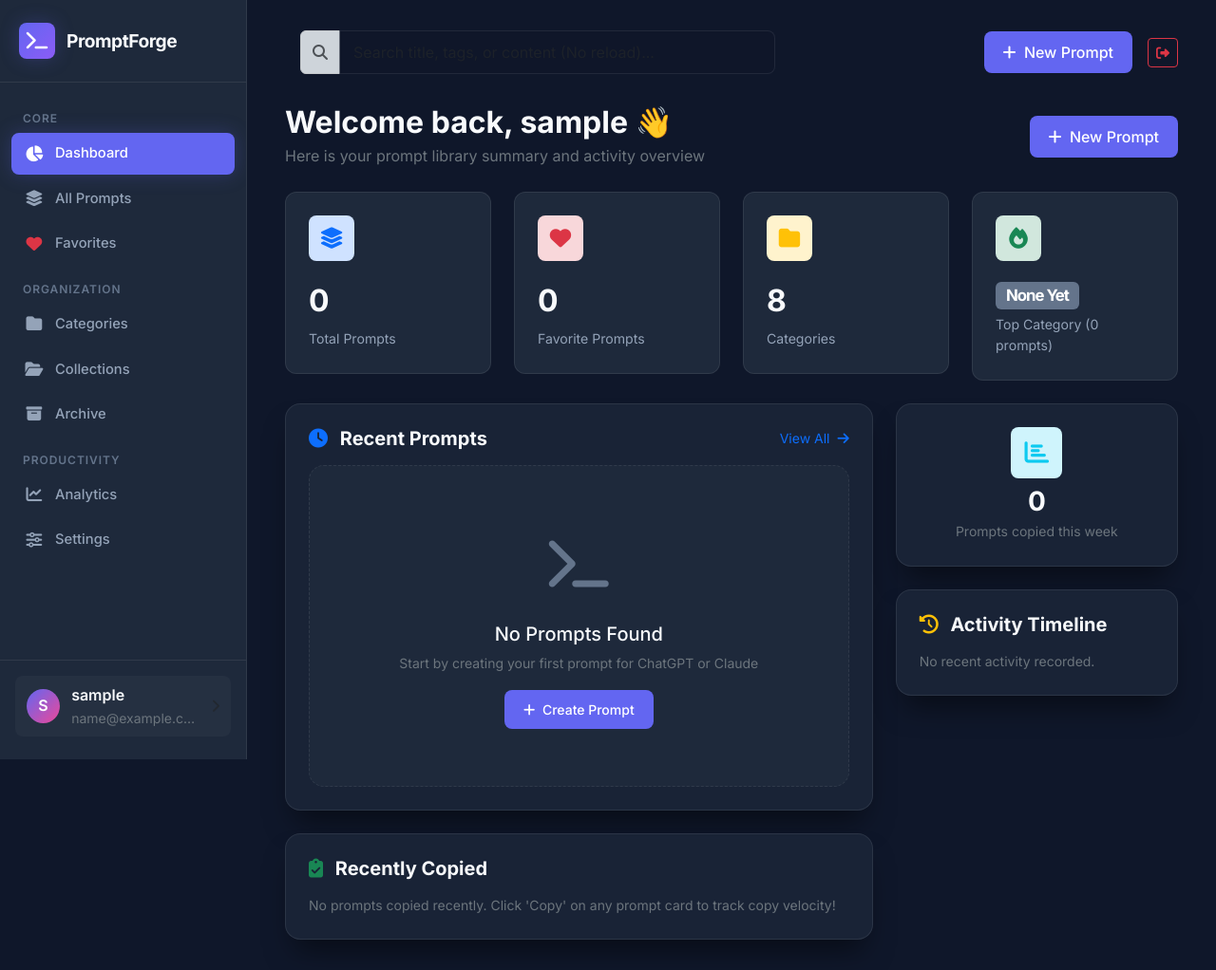
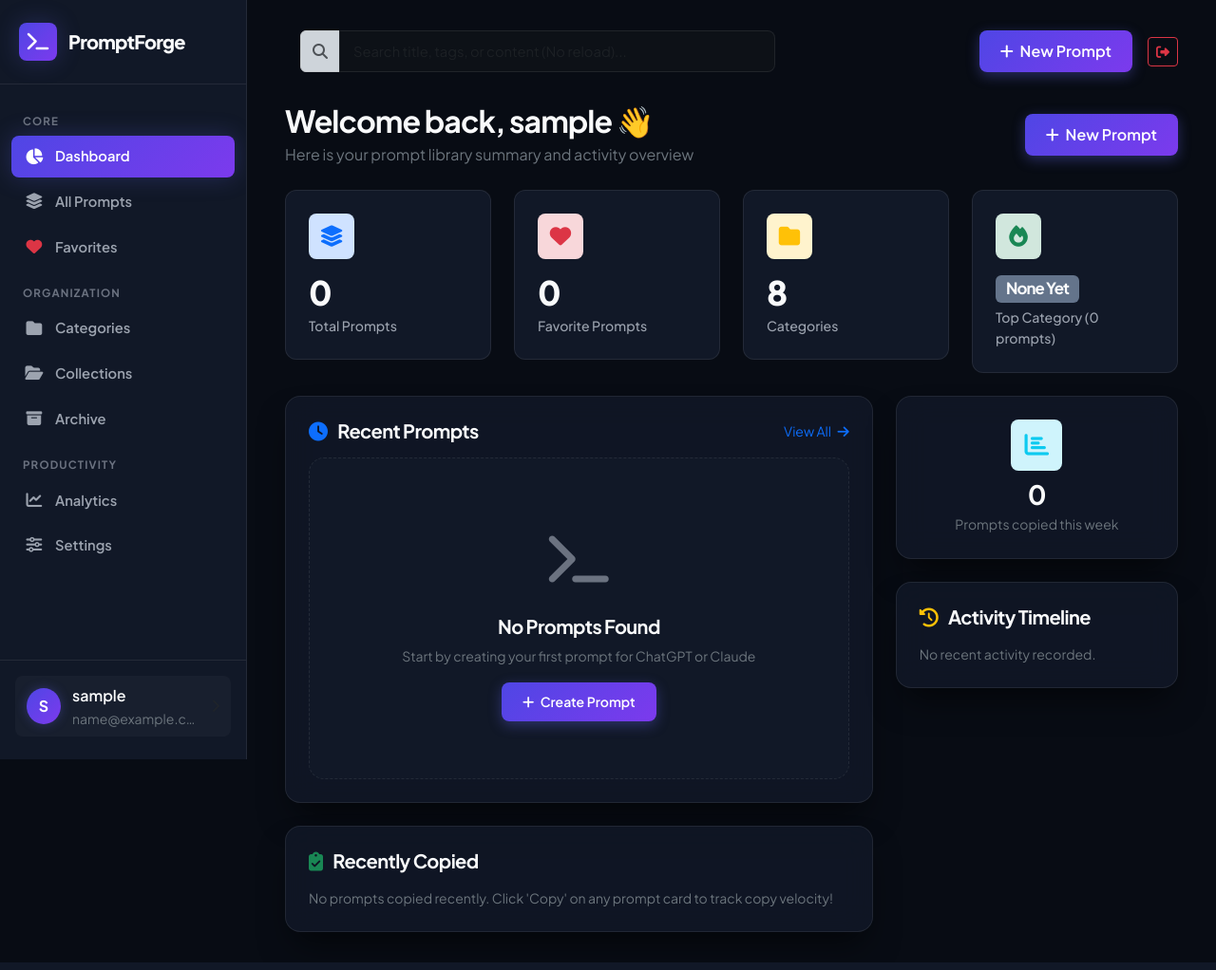
Before and after one commit to A-Rakin/AI-Prompt-Manager, a Flask app: page / in a window 1280 px wide. Shown: the whole page at 95% size. Run offline with Flask 3, Linux system fonts and the light colour scheme; the visitor is signed in with stand-in values (Sample User, id 1); data comes from the database, SQL or seed files in the repository; both versions use the stored data as it was after the commit; data that the repository does not hold is empty; some libraries are stand-ins or nearby versions.

Commit message:
New Look UI

```diff
--- a/app/static/css/style.css
+++ b/app/static/css/style.css
@@ -1,59 +1,64 @@
 /* ==============================================================================
-   PromptForge - Notion / Linear Inspired Modern Dark Glassmorphic Design System
+   PromptForge - Premium Dark Glassmorphic Design System
    ==============================================================================
-   Design Principles:
-   1. Minimalist layout inspired by Notion, Linear, Raycast, and Vercel Dashboards.
-   2. Glassmorphism: Semi-transparent backgrounds with backdrop blur filters (`backdrop-filter: blur(12px)`).
-   3. Curated Dark Color Palette:
-      - Primary Background: #0F172A (Deep Slate Navy)
-      - Card / Surface Background: #1E293B (Dark Slate Surface)
-      - Accent Color: #6366F1 (Indigo / Purple)
-      - Text Primary: #F8FAFC (Clean Off-White)
-      - Muted Text: #94A3B8 (Slate Gray)
-      - Border / Dividers: rgba(255, 255, 255, 0.08)
-   4. Typography: Modern sans-serif stack (Inter / Outfit / system-ui).
+   Design Aesthetics & Principles:
+   1. Typography: Powered by Google Fonts 'Plus Jakarta Sans' for ultra-crisp UI text
+      and 'Fira Code' for code snippet prompts.
+   2. Modern Dark Color Palette (Raycast / Vercel / Linear inspired):
+      - Deep Obsidian Background: #080C14
+      - Slate Surface Cards: #111827
+      - Glass Panel Background: rgba(17, 24, 39, 0.85)
+      - Electric Violet/Indigo Accent: #6366F1 with gradient highlights
+      - Primary Text: #F9FAFB (Cool Off-White)
+      - Secondary Text: #9CA3AF (Muted Slate)
+      - Borders: rgba(255, 255, 255, 0.08)
    ============================================================================== */
 
-@import url('https://fonts.googleapis.com/css2?family=Inter:wght@300;400;500;600;700&family=JetBrains+Mono:wght@400;500&display=swap');
+@import url('https://fonts.googleapis.com/css2?family=Fira+Code:wght@400;500;600&family=Plus+Jakarta+Sans:wght@300;400;500;600;700;800&display=swap');
 
 :root {
   /* Dynamic CSS Custom Properties for user theme customization */
-  --bg-primary: #0F172A;
-  --bg-surface: #1E293B;
-  --bg-glass: rgba(30, 41, 59, 0.75);
+  --bg-primary: #080C14;
+  --bg-surface: #111827;
+  --bg-glass: rgba(17, 24, 39, 0.85);
+  --bg-card-hover: #1F2937;
   --border-color: rgba(255, 255, 255, 0.08);
+  --border-color-glow: rgba(99, 102, 241, 0.4);
   --accent-color: #6366F1;
   --accent-hover: #4F46E5;
-  --text-primary: #F8FAFC;
-  --text-secondary: #94A3B8;
-  --text-muted: #64748B;
-  --success-color: #22C55E;
-  --danger-color: #EF4444;
+  --accent-gradient: linear-gradient(135deg, #4F46E5 0%, #7C3AED 100%);
+  --text-primary: #F9FAFB;
+  --text-secondary: #9CA3AF;
+  --text-muted: #6B7280;
+  --success-color: #10B981;
+  --danger-color: #F43F5E;
   --warning-color: #F59E0B;
   --info-color: #06B6D4;
-  --font-family: 'Inter', -apple-system, BlinkMacSystemFont, sans-serif;
-  --font-code: 'JetBrains Mono', monospace;
+  --font-family: 'Plus Jakarta Sans', -apple-system, BlinkMacSystemFont, 'Segoe UI', Roboto, sans-serif;
+  --font-code: 'Fira Code', 'JetBrains Mono', monospace;
   --radius-lg: 16px;
   --radius-md: 12px;
   --radius-sm: 8px;
-  --shadow-lg: 0 20px 30px -10px rgba(0, 0, 0, 0.5);
-  --shadow-glow: 0 0 20px rgba(99, 102, 241, 0.25);
+  --shadow-lg: 0 20px 35px -10px rgba(0, 0, 0, 0.6);
+  --shadow-glow: 0 0 25px rgba(99, 102, 241, 0.25);
   --sidebar-width: 260px;
 }
 
 /* Light Theme Overrides (When user selects Light Mode in Settings) */
 [data-theme="light"] {
-  --bg-primary: #F1F5F9;
+  --bg-primary: #F8FAFC;
   --bg-surface: #FFFFFF;
-  --bg-glass: rgba(255, 255, 255, 0.85);
+  --bg-glass: rgba(255, 255, 255, 0.9);
+  --bg-card-hover: #F1F5F9;
   --border-color: rgba(0, 0, 0, 0.08);
+  --border-color-glow: rgba(99, 102, 241, 0.3);
   --text-primary: #0F172A;
   --text-secondary: #475569;
   --text-muted: #94A3B8;
   --shadow-lg: 0 10px 25px -5px rgba(0, 0, 0, 0.08);
 }
 
-/* Global Reset & Body Styling */
+/* Global Reset & Typography */
 * {
   box-sizing: border-box;
   margin: 0;
@@ -67,6 +72,15 @@ body {
   min-height: 100vh;
   overflow-x: hidden;
   line-height: 1.6;
+  -webkit-font-smoothing: antialiased;
+  -moz-osx-font-smoothing: grayscale;
+}
+
+h1, h2, h3, h4, h5, h6 {
+  font-family: var(--font-family);
+  letter-spacing: -0.03em;
+  font-weight: 700;
+  color: var(--text-primary);
 }
 
 /* Custom Scrollbar */
@@ -85,11 +99,11 @@ body {
   background: rgba(255, 255, 255, 0.3);
 }
 
-/* Glassmorphism Container Classes */
+/* Glassmorphism Containers & Cards */
 .glass-panel {
   background: var(--bg-glass);
-  backdrop-filter: blur(12px);
-  -webkit-backdrop-filter: blur(12px);
+  backdrop-filter: blur(16px);
+  -webkit-backdrop-filter: blur(16px);
   border: 1px solid var(--border-color);
   border-radius: var(--radius-lg);
   box-shadow: var(--shadow-lg);
@@ -137,9 +152,9 @@ body {
 }
 
 .brand-logo {
-  width: 38px;
-  height: 38px;
-  background: linear-gradient(135deg, var(--accent-color), #8B5CF6);
+  width: 40px;
+  height: 40px;
+  background: var(--accent-gradient);
   border-radius: var(--radius-sm);
   display: flex;
   align-items: center;
@@ -150,9 +165,9 @@ body {
 }
 
 .brand-title {
-  font-size: 1.2rem;
-  font-weight: 700;
-  letter-spacing: -0.5px;
+  font-size: 1.25rem;
+  font-weight: 800;
+  letter-spacing: -0.04em;
   color: var(--text-primary);
   text-decoration: none;
 }
@@ -164,12 +179,12 @@ body {
 }
 
 .nav-section-title {
-  font-size: 0.75rem;
-  font-weight: 600;
+  font-size: 0.72rem;
+  font-weight: 700;
   text-transform: uppercase;
-  letter-spacing: 0.08em;
+  letter-spacing: 0.1em;
   color: var(--text-muted);
-  padding: 12px 12px 6px 12px;
+  padding: 14px 12px 6px 12px;
 }
 
 .nav-link-item {
@@ -181,7 +196,7 @@ body {
   text-decoration: none;
   border-radius: var(--radius-sm);
   font-size: 0.92rem;
-  font-weight: 500;
+  font-weight: 600;
   margin-bottom: 4px;
   transition: all 0.2s ease;
 }
@@ -192,7 +207,7 @@ body {
 }
 
 .nav-link-item.active {
-  background: var(--accent-color);
+  background: var(--accent-gradient);
   color: #FFFFFF !important;
   box-shadow: var(--shadow-glow);
 }
@@ -220,15 +235,16 @@ body {
 }
 
 .user-avatar-circle {
-  width: 36px;
-  height: 36px;
+  width: 38px;
+  height: 38px;
   border-radius: 50%;
-  background: linear-gradient(135deg, #6366F1, #EC4899);
+  background: var(--accent-gradient);
   display: flex;
   align-items: center;
   justify-content: center;
-  font-weight: 600;
+  font-weight: 700;
   color: #fff;
+  box-shadow: 0 0 12px rgba(99, 102, 241, 0.3);
 }
 
 /* Main Content Layout */
@@ -280,15 +302,17 @@ body {
 }
 
 .stat-value {
-  font-size: 2rem;
-  font-weight: 700;
-  letter-spacing: -1px;
+  font-size: 2.2rem;
+  font-weight: 800;
+  letter-spacing: -0.04em;
   margin-bottom: 4px;
+  line-height: 1.1;
 }
 
 .stat-label {
   color: var(--text-secondary);
   font-size: 0.88rem;
+  font-weight: 500;
 }
 
 /* Prompt Card Grid & Single Prompt Design */
@@ -440,26 +478,30 @@ body {
 
 /* Buttons & Inputs */
 .btn-primary {
-  background: var(--accent-color);
+  background: var(--accent-gradient);
   border: none;
   color: #FFFFFF;
-  font-weight: 500;
-  padding: 10px 20px;
+  font-weight: 600;
+  padding: 10px 22px;
   border-radius: var(--radius-sm);
   transition: all 0.2s ease;
+  box-shadow: 0 4px 14px rgba(99, 102, 241, 0.35);
 }
 
 .btn-primary:hover {
   background: var(--accent-hover);
   box-shadow: var(--shadow-glow);
+  transform: translateY(-1px);
 }
 
 .form-control, .form-select {
-  background: rgba(15, 23, 42, 0.6) !important;
+  background: #0D1117 !important;
   border: 1px solid var(--border-color) !important;
   color: var(--text-primary) !important;
   border-radius: var(--radius-sm);
   padding: 10px 14px;
+  font-family: var(--font-family);
+  font-size: 0.92rem;
 }
 
 .form-control:focus, .form-select:focus {
--- a/app/templates/base.html
+++ b/app/templates/base.html
@@ -17,7 +17,12 @@
   <meta name="csrf-token" content="{{ csrf_token() }}">
   <title>{% block title %}{{ app_name }}{% endblock %} - AI Prompt Management</title>
 
-  <!-- External CDN Dependencies: Bootstrap 5, Font Awesome, Google Fonts, SweetAlert2, AOS, Chart.js -->
+  <!-- Google Fonts: Plus Jakarta Sans & Fira Code -->
+  <link rel="preconnect" href="https://fonts.googleapis.com">
+  <link rel="preconnect" href="https://fonts.gstatic.com" crossorigin>
+  <link href="https://fonts.googleapis.com/css2?family=Fira+Code:wght@400;500;600&family=Plus+Jakarta+Sans:wght@300;400;500;600;700;800&display=swap" rel="stylesheet">
+
+  <!-- External CDN Dependencies: Bootstrap 5, Font Awesome, SweetAlert2, AOS, Chart.js -->
   <link rel="stylesheet" href="https://cdn.jsdelivr.net/npm/bootstrap@5.3.2/dist/css/bootstrap.min.css">
   <link rel="stylesheet" href="https://cdnjs.cloudflare.com/ajax/libs/font-awesome/6.4.2/css/all.min.css">
   <link rel="stylesheet" href="https://cdn.jsdelivr.net/npm/sweetalert2@11/dist/sweetalert2.min.css">
```
Also changed, not shown: other parts of app/static/css/style.css (+52 -26 lines), promptforge_dev.db.
